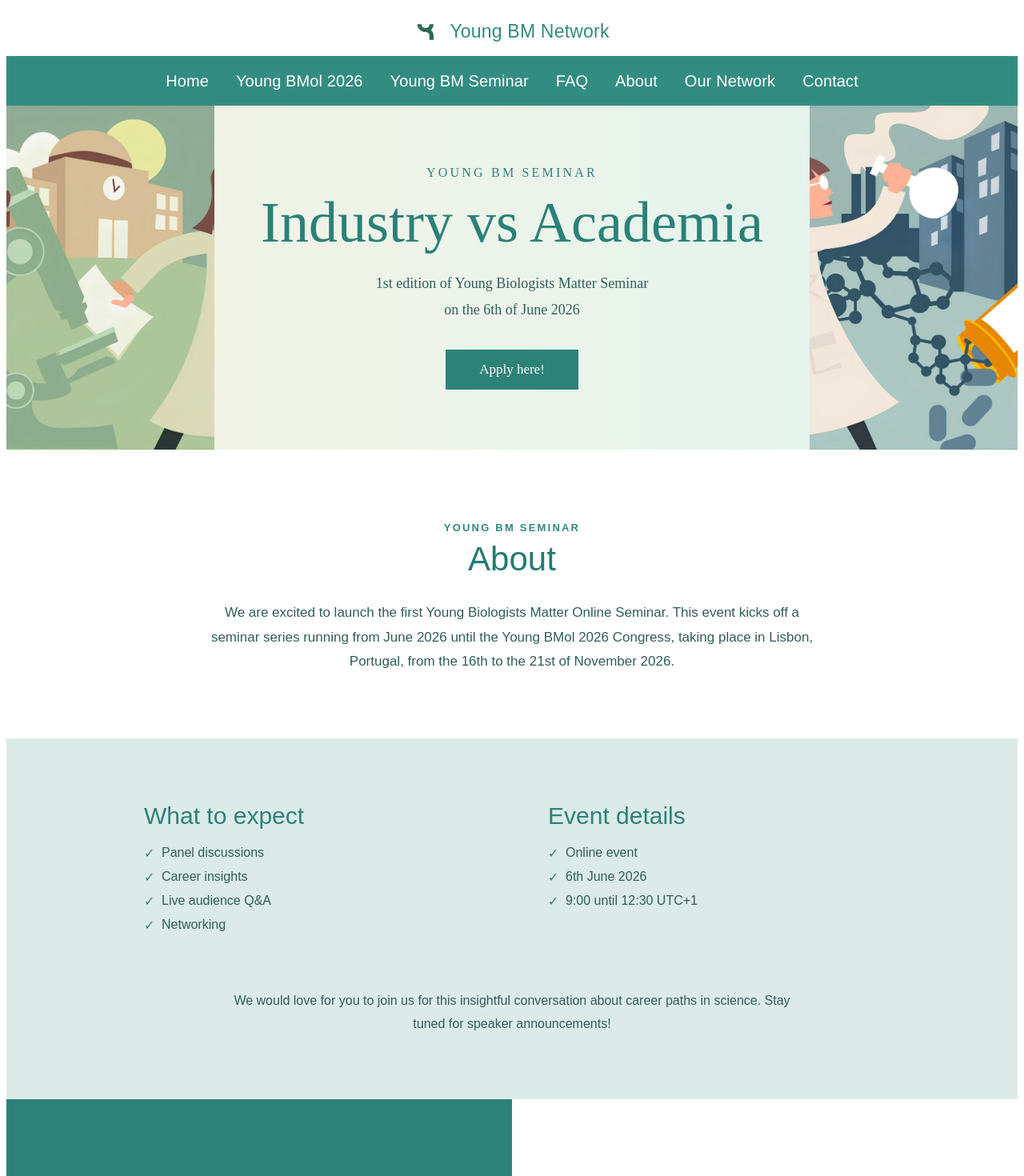
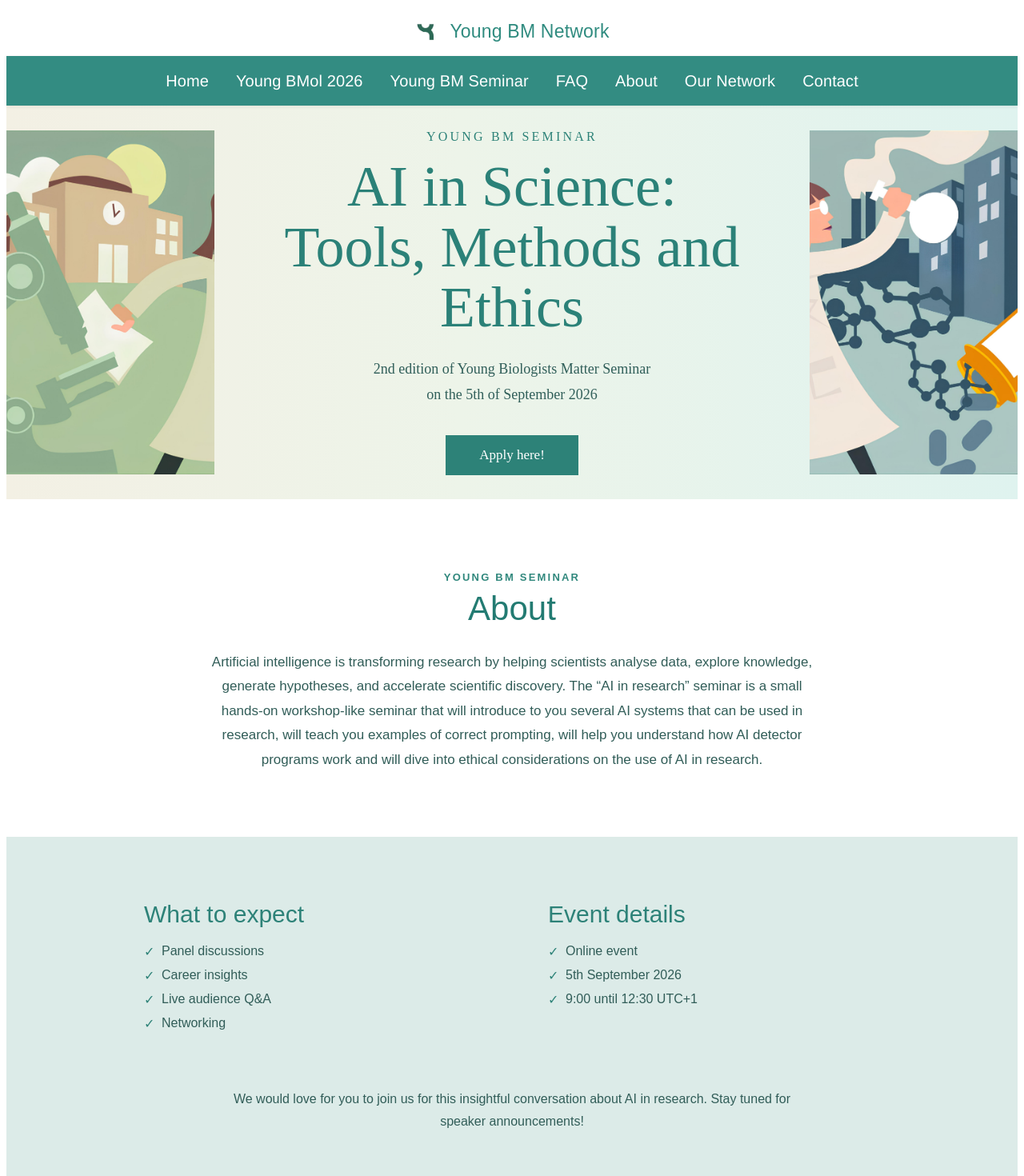
Before and after one commit to YoungBM8/youngbm-frontend, a React (Vite) app: page /seminar/apply-here in a window 1280 px wide. Shown: the top 1470 px of the page at 80% size. Built offline with nearby package versions, Linux system fonts and the light colour scheme.

Commit message:
Frontend updates

```diff
--- a/src/components/HeroSlider.jsx
+++ b/src/components/HeroSlider.jsx
@@ -28,8 +28,8 @@ const slides = [
         imageClass: "seminar-image",
         lines: [
             "Apply now!",
-            "On the 6th June 2026",
-            "The 1st Young Biologists Matter Online Seminar!"
+            "On the 5th September 2026",
+            "The 2nd Young Biologists Matter Online Seminar!"
         ]
     }
 ];
--- a/src/components/Seminar2ApplyHereContent.jsx
+++ b/src/components/Seminar2ApplyHereContent.jsx
@@ -3,7 +3,7 @@ import seminarRight from "../assets/seminar-right.png";
 
 import "../styles/seminar-apply-here.css";
 
-const SEMINAR_APPLICATION_URL = "#";
+const SEMINAR_APPLICATION_URL = "https://forms.gle/kpzxz8VuRYPhLoRX7";
 
 export default function SeminarApplyHereContent() {
     return (
@@ -24,12 +24,13 @@ export default function SeminarApplyHereContent() {
                         Young BM Seminar
                     </span>
 
-                    <h1>Industry vs Academia</h1>
+                    <h1>AI in Science:</h1>
+                    <h1>Tools, Methods and Ethics</h1>
 
                     <p className="seminar-hero-subtitle">
-                        1st edition of Young Biologists Matter Seminar
+                        2nd edition of Young Biologists Matter Seminar
                         <br />
-                        on the 6th of June 2026
+                        on the 5th of September 2026
                     </p>
 
                     <a
@@ -61,11 +62,13 @@ export default function SeminarApplyHereContent() {
                 </div>
 
                 <p className="seminar-about-text">
-                    We are excited to launch the first Young Biologists Matter
-                    Online Seminar. This event kicks off a seminar series running
-                    from June 2026 until the Young BMol 2026 Congress, taking
-                    place in Lisbon, Portugal, from the 16th to the 21st of
-                    November 2026.
+                    Artificial intelligence is transforming research by helping scientists
+                    analyse data, explore knowledge, generate hypotheses, and accelerate
+                    scientific discovery. The “AI in research” seminar is a small hands-on
+                    workshop-like seminar that will introduce to you several AI systems
+                    that can be used in research, will teach you examples of correct prompting,
+                    will help you understand how AI detector programs work and will dive into
+                    ethical considerations on the use of AI in research.
                 </p>
 
             </section>
@@ -93,7 +96,7 @@ export default function SeminarApplyHereContent() {
 
                         <ul>
                             <li>Online event</li>
-                            <li>6th June 2026</li>
+                            <li>5th September 2026</li>
                             <li>9:00 until 12:30 UTC+1</li>
                         </ul>
 
@@ -103,7 +106,7 @@ export default function SeminarApplyHereContent() {
 
                 <p className="seminar-information-message">
                     We would love for you to join us for this insightful
-                    conversation about career paths in science. Stay tuned
+                    conversation about AI in research. Stay tuned
                     for speaker announcements!
                 </p>
 
--- a/src/components/Seminar2SpeakersContent.jsx
+++ b/src/components/Seminar2SpeakersContent.jsx
@@ -1,46 +1,15 @@
-import miguel from "../assets/miguel.jpg";
-import andreas from "../assets/andreas.jpg";
-import rocio from "../assets/rocio.jpg";
-import igem from "../assets/igem.png";
+import maria from "../assets/Maria.jpg";
 import neuroholics from "../assets/neuroholics.png";
 
 import "../styles/seminar-speakers.css";
 
 const speakers = [
     {
-        name: "Miguel López Molina",
-        image: miguel,
+        name: "Maria Arsenia Adeline Maniori",
+        image: maria,
         type: "person",
         description:
-            "I graduated in Biochemistry from the Autonomous University of Madrid, where I am currently pursuing a Diploma in Social Communication, Science Communication, and Scientific Advising. My professional goal is to act as a bridge between research institutes and society, helping to make scientific knowledge more accessible while promoting scientific literacy as a universal right."
-    },
-    {
-        name: "Andreas Andreou",
-        image: andreas,
-        type: "person",
-        description:
-            "Synthetic biologist and biotech entrepreneur working at the intersection of SynBio, AI-driven drug discovery, and translational innovation. Co-founder of Prozymi Biolabs and contributor to CellCodex, focused on building technologies that move beyond academia into real-world impact."
-    },
-    {
-        name: "Rocío Vázquez Martínez",
-        image: rocio,
-        type: "person",
-        description:
-            "I am a first-year PhD researcher at the University of Zaragoza and the Institute of Nanoscience and Materials of Aragón, working on a novel breast cancer therapy based on magnetic hyperthermia. My research focuses on targeting iron oxide nanoparticles to cancer cell mitochondria and inducing localized heating through alternating magnetic fields."
-    },
-    {
-        name: "iGEM Thessaloniki",
-        image: igem,
-        type: "logo",
-        description:
-            "iGEM Thessaloniki is an interdisciplinary student team from Aristotle University of Thessaloniki. Since 2017, the team has developed projects addressing real-world challenges while promoting scientific communication, sustainability and innovation through synthetic biology."
-    },
-    {
-        name: "Neuroholics",
-        image: neuroholics,
-        type: "logo",
-        description:
-            "Neuroholics is a non-profit organization dedicated to increasing public awareness of neuroscience through educational activities, workshops and science communication initiatives that make brain research accessible to everyone."
+            "I graduated in Human Biology (Genetics) from the University of Nicosia in Cyprus. Then I obtained my Masters degree in Cancer Biology from the European University Cyprus. Currently, I hold the position of the LSO at the Cyprus Institute of Neurobiology and Genetics at the Bioinformatics Department. Currently I am part of a HORIZON program that aims to understand the connection between Epstein Barr Virus and autoimmune neurodegenerative diseases like Multiple Sclerosis. Alongside my research, I dive into STEAM education especially in Biology through seminars and lectures to young people and especially girls in an effort to reinforce girls in STEM occupations."
     }
 ];
 
@@ -61,9 +30,8 @@ export default function SeminarSpeakersContent() {
 
                     <p>
                         We are excited to introduce all the speakers for our
-                        first online seminar — a group of inspiring young
-                        scientists and science communicators, each bringing
-                        a unique perspective on building a career in science.
+                        second online seminar — bringing an unique point of view
+                        on the topic of AI in research.
                     </p>
 
                 </div>
--- a/src/pages/SeminarApplyHere.jsx
+++ b/src/pages/SeminarApplyHere.jsx
@@ -1,7 +1,7 @@
 import Header from "../components/Header";
 import Navbar from "../components/Navbar";
 import Footer from "../components/Footer";
-import SeminarApplyHereContent from "../components/SeminarApplyHereContent";
+import SeminarApplyHereContent from "../components/Seminar2ApplyHereContent";
 
 import "../styles/seminar-apply-here.css";
 
--- a/src/pages/SeminarSpeakers.jsx
+++ b/src/pages/SeminarSpeakers.jsx
@@ -1,7 +1,7 @@
 import Header from "../components/Header";
 import Navbar from "../components/Navbar";
 import Footer from "../components/Footer";
-import SeminarSpeakersContent from "../components/SeminarSpeakersContent";
+import SeminarSpeakersContent from "../components/Seminar2SpeakersContent";
 
 import "../styles/seminar-speakers.css";
 
```
